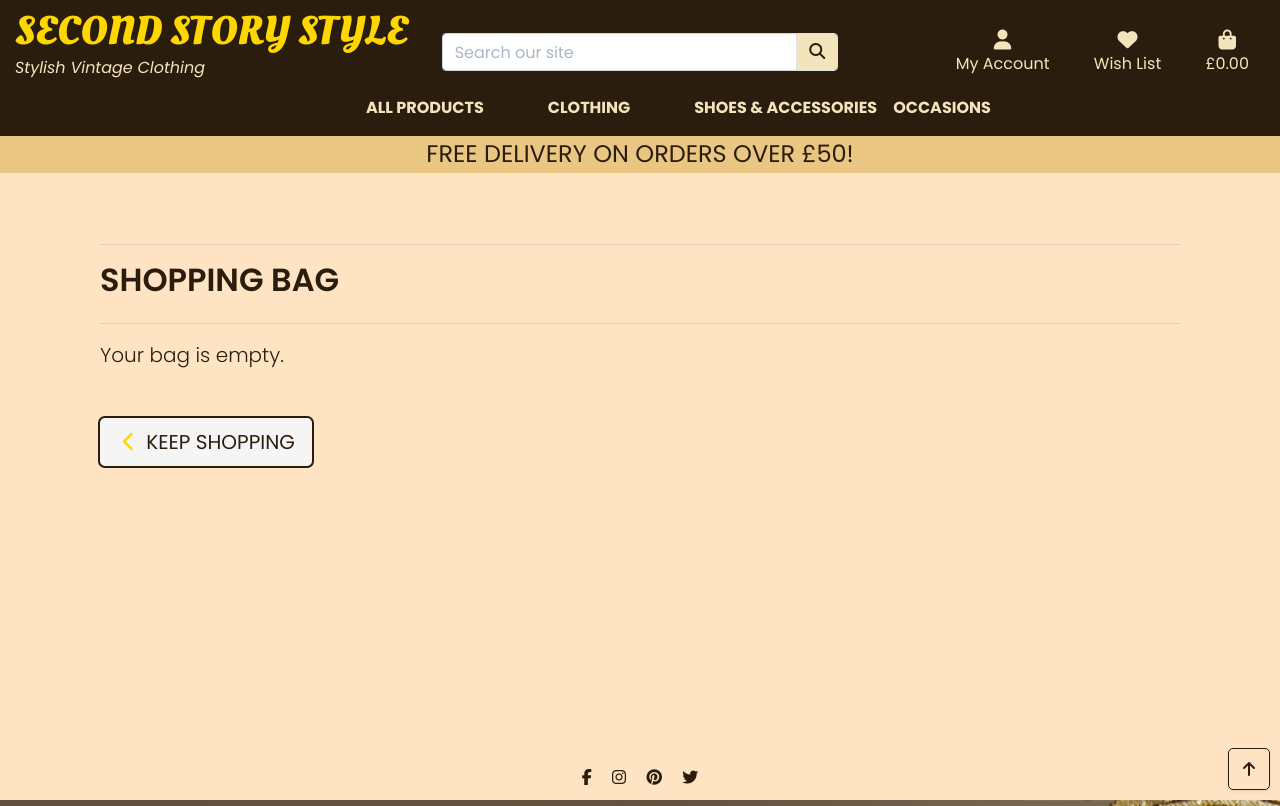
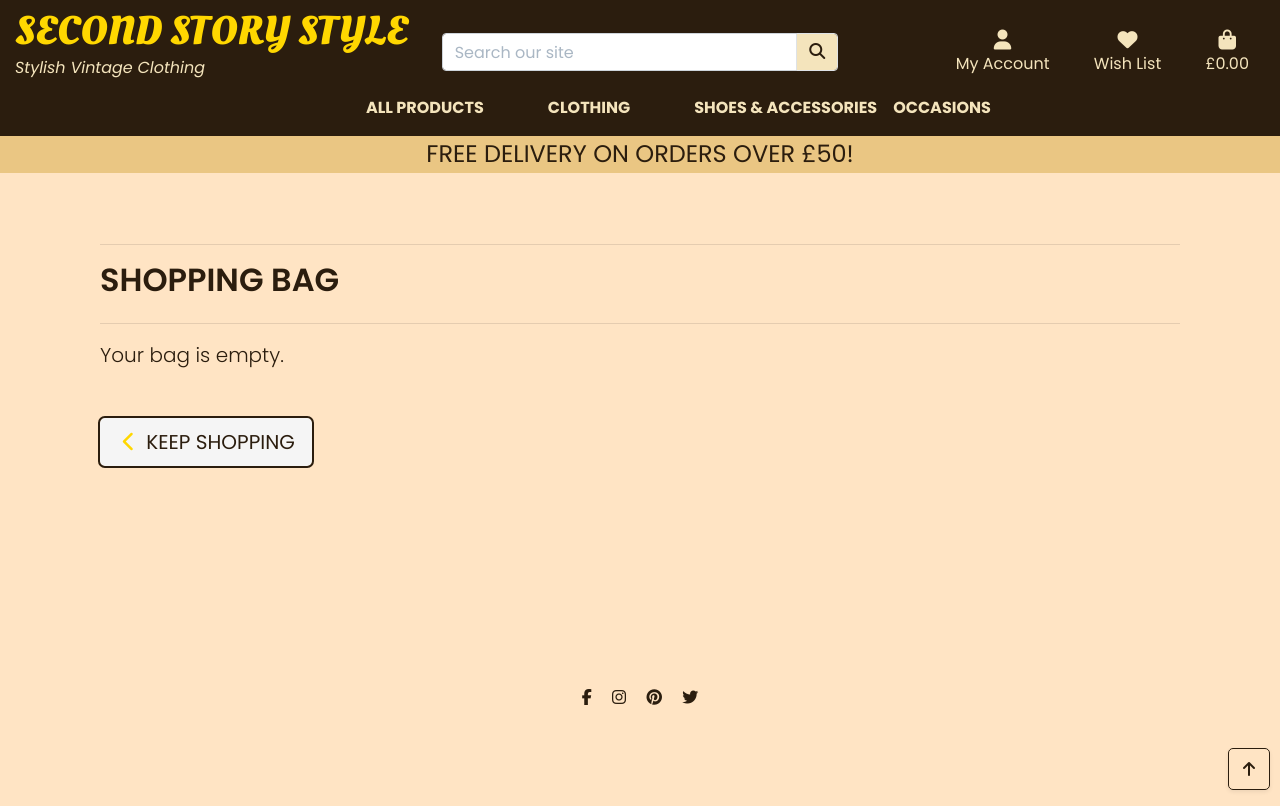
Before and after one commit to AgyLuczak/SECOND-STORY-SHOP, a Django app: page /bag/ in a window 1280 px wide. Run offline with Django 3.2, Linux system fonts and the light colour scheme; some libraries are stand-ins or nearby versions.

Commit message:
Add content wrapper for sticky footer

```diff
--- a/bag/tests.py
+++ b/bag/tests.py
@@ -2,6 +2,12 @@ from django.test import TestCase, Client
 from django.urls import reverse
 from django.contrib.messages import get_messages
 from products.models import Product
+
+class MyTestCase(TestCase):
+    def setUp(self):
+        # Ensure the test database is used
+        settings.DATABASES['default'] = dj_database_url.parse(os.getenv('TEST_DATABASE_URL'))
+        super().setUp()
 
 
 class BagViewsTestCase(TestCase):
--- a/static/css/base.css
+++ b/static/css/base.css
@@ -26,8 +26,15 @@ body {
     flex: 1;
 }
 
-.content-wrap {
+.wrapper {
+    min-height: 90vh;
+    display: flex;
+    flex-direction: column;
+}
+
+.content {
     flex: 1 0 auto;
+
 }
 
 
--- a/templates/base.html
+++ b/templates/base.html
@@ -47,6 +47,7 @@
 </head>
 
 <body class="d-flex flex-column min-vh-100">
+    <div class="wrapper">
         <header class="container-fluid fixed-top">
             <div id="topnav" class="row pt-lg-2 d-none d-lg-flex">
                 <div class="col-12 col-lg-4 my-auto py-1 py-lg-0 text-center text-lg-left">
@@ -161,7 +162,7 @@
         {% endif %}
 
 
-    <div class="content-wrap">
+        <div class="content">
             <div class="flex-grow container mt-5 pt-3">
                 {% block page_header %}
                 {% endblock %}
@@ -172,6 +173,7 @@
         </div>
 
         {% include 'includes/footer.html' %}
+    </div>
     {% block postloadjs %}
 
     <script type="text/javascript">
```
Also changed, not shown: second_story/settings.py (+21 -10 lines). Lines whose indentation alone changed are shown as unchanged.
